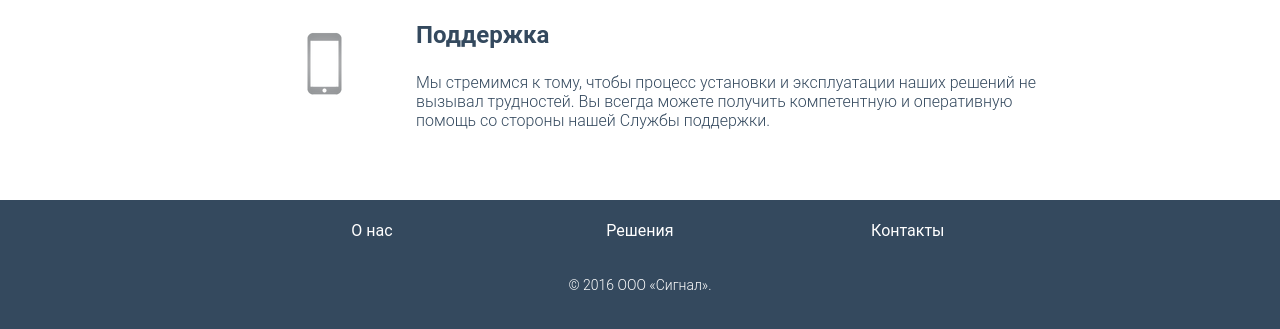
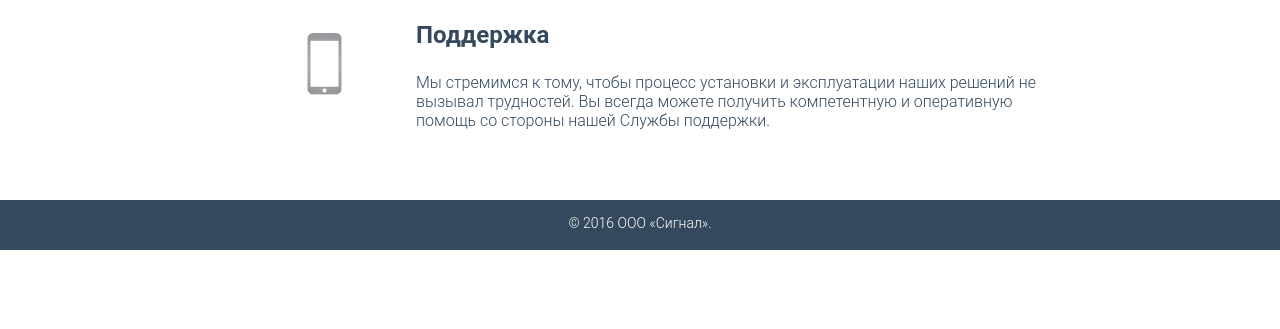
Before and after one commit to missingdays/oit_site, a plain HTML site: page index.html in a window 1280 px wide. Shown: the part 725-1054 px from the top of the page. After the commit the page ends 975 px from the top, so only its background shows below. Drawn offline with Linux system fonts and the light colour scheme.

Commit message:
Remove menu from footer. Make main menu fixed on the page

```diff
--- a/index.html
+++ b/index.html
@@ -78,12 +78,6 @@
        </div>
 
        <div class="footer">
-           <div class="footer-info">
-               <a><h4>О нас</h4> </a>
-               <a> <h4> Решения </h4> </a>
-               <a> <h4> Контакты </h4> </a>
-           </div>
-
            <span class="copyright">
                © 2016 ООО «Сигнал».
            </span>
--- a/main.css
+++ b/main.css
@@ -17,7 +17,7 @@ body {
 
     color: #34495e;
 
-    margin-top: 50px;
+    margin-top: 110px;
 }
 
 .main .slide {
@@ -25,6 +25,10 @@ body {
 }
 
 .header {
+
+    position: fixed;
+    width: 100%;
+    top: 0;
 
     margin: 0px;
 
@@ -117,7 +121,7 @@ hr {
 
     width: 100%;
 
-    height: 130px;
+    height: 50px;
 }
 
 .footer a {
@@ -141,14 +145,16 @@ hr {
 .copyright {
     margin-left: auto;
     margin-right: auto;
-    display: block;
+
+    height: 90%;
+
+    display: flex;
+    justify-content: center; /* align horizontal */
+    align-items: center; /* align vertical */
 
     width: 800px;
 
     text-align: center;
 
-    margin-top: 15px;
-    margin-bottom: 10px;
-
     font-size: 14px;
 }
```
